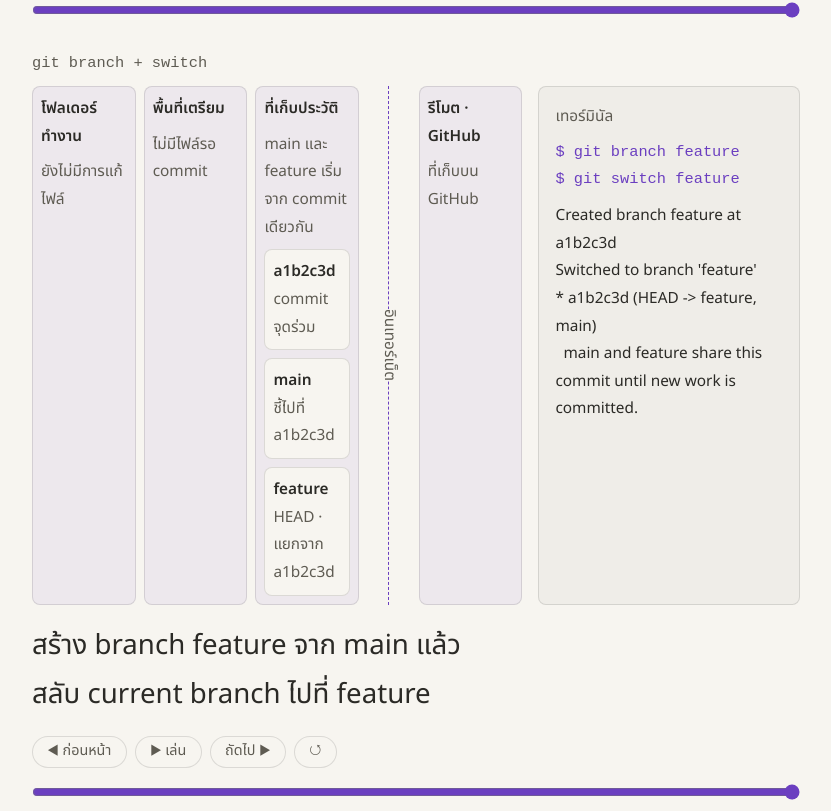
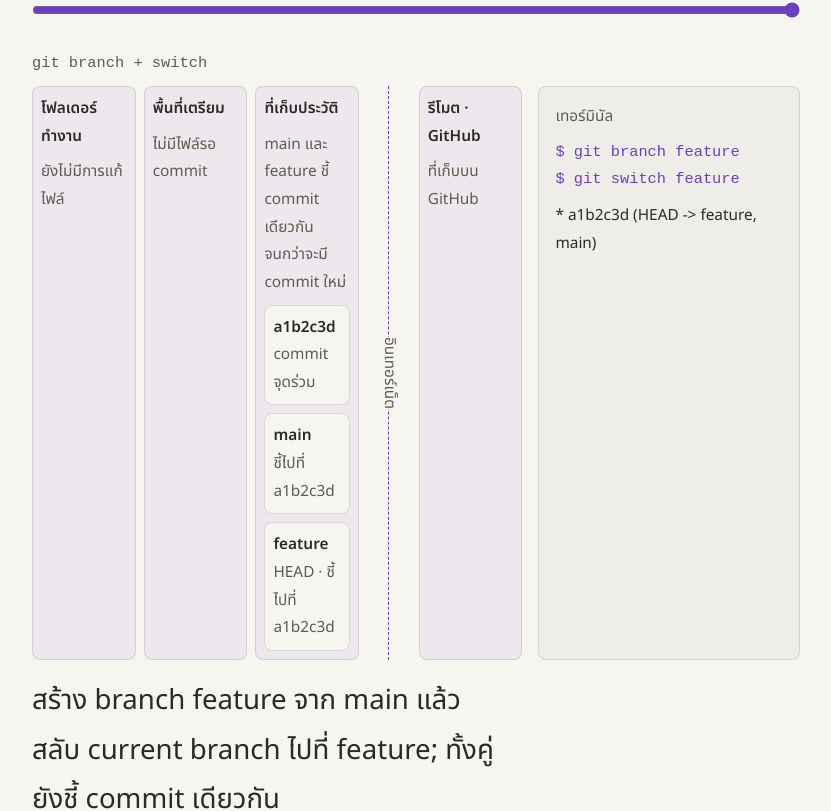
Before and after one commit to ArrayaWongsaita/dn_ai_in, a React (Vite) app: page /dev/animations in a window 1280 px wide. Shown: the part 7378-8189 px from the top of the page, without its empty margins (224-1055 px from the left). Built offline with nearby package versions, Linux system fonts and the light colour scheme.

Commit message:
fix(git): address Git basics review findings

```diff
--- a/src/content/chapters/git/slides.ts
+++ b/src/content/chapters/git/slides.ts
@@ -67,8 +67,8 @@ const slides: SlideData[] = [
     type: 'gitflow',
     scene: 'branch',
     command: 'git branch feature\n$ git switch feature',
-    title: 'แยกสายงานแล้วสลับไปทำต่อ',
-    sub: 'สร้าง branch feature จาก main แล้วเปลี่ยนสายงานปัจจุบัน',
+    title: 'สร้าง branch แล้วสลับไปทำงาน',
+    sub: 'feature เริ่มจาก commit เดียวกับ main; ประวัติจะแยกเมื่อมี commit ใหม่',
   },
   {
     type: 'gitflow',
@@ -84,8 +84,9 @@ const slides: SlideData[] = [
   },
   {
     type: 'statement',
-    title: 'ก่อนใช้ GitHub ต้องมีบัญชีและล็อกอิน',
-    sub: 'Lab จะพาสมัครและเข้าสู่ระบบก่อนลองเชื่อม repository',
+    title: 'ก่อน push ขึ้น GitHub ต้องมีบัญชีและล็อกอิน',
+    sub: 'Lab จะพาสมัครและเข้าสู่ระบบก่อนลองส่งงานขึ้น remote',
+    src: 'GitHub Docs · Getting started with your GitHub account (docs.github.com)',
   },
   {
     type: 'gitflow',
@@ -121,7 +122,7 @@ const slides: SlideData[] = [
     sub: [
       'git init — ให้ Git เริ่มติดตามโฟลเดอร์ · git status — ดูสถานะไฟล์',
       'git add style.css — เตรียมไฟล์เข้า commit · git commit -m "Add project files" — บันทึก snapshot',
-      'git commit -m "Add stylesheet" — บันทึก snapshot · git log --oneline — ดูประวัติ commit แบบย่อ',
+      'git commit -m "Add stylesheet" — บันทึก snapshot · git log --oneline — ดูประวัติแบบย่อ',
       'git restore app.js — คืนไฟล์จาก commit ล่าสุด · git branch feature — สร้างสายงาน feature',
       'git switch feature — สลับไปสายงาน feature · git merge feature — รวม feature เข้าสายงานปัจจุบัน',
       'git remote add origin https://github.com/example/site.git — ตั้งชื่อ URL ปลายทาง',
--- a/src/shared/animation/gitflow/remote.ts
+++ b/src/shared/animation/gitflow/remote.ts
@@ -173,32 +173,36 @@ export function buildPushTimeline(tl: gsap.core.Timeline) {
 }
 
 const cloneOrigin: GitFlowCard[] = [
-  { id: 'clone-origin-commit', name: 'b7c2e91', zone: 'remote', state: 'snapshot', label: 'Add project files' },
+  { id: 'clone-origin-files', name: 'b7c2e91', zone: 'remote', state: 'snapshot', label: 'Add project files' },
+  { id: 'clone-origin-update', name: 'e5f8a12', zone: 'remote', state: 'snapshot', label: 'Update header' },
   { id: 'clone-origin-index', name: 'index.html', zone: 'remote', state: 'file', label: 'ไฟล์ใน origin' },
   { id: 'clone-origin-style', name: 'style.css', zone: 'remote', state: 'file', label: 'ไฟล์ใน origin' },
   { id: 'clone-origin-app', name: 'app.js', zone: 'remote', state: 'file', label: 'ไฟล์ใน origin' },
 ]
 const cloneCopies: GitFlowCard[] = [
-  { id: 'clone-local-commit', name: 'b7c2e91', zone: 'repository', state: 'snapshot', label: 'Add project files' },
+  { id: 'clone-local-files', name: 'b7c2e91', zone: 'repository', state: 'snapshot', label: 'Add project files' },
+  { id: 'clone-local-update', name: 'e5f8a12', zone: 'repository', state: 'snapshot', label: 'Update header' },
   { id: 'clone-work-index', name: 'index.html', zone: 'working', state: 'clean', label: 'copied from origin' },
   { id: 'clone-work-style', name: 'style.css', zone: 'working', state: 'clean', label: 'copied from origin' },
   { id: 'clone-work-app', name: 'app.js', zone: 'working', state: 'clean', label: 'copied from origin' },
 ]
+const clonedCommits = cloneCopies.filter((card) => card.state === 'snapshot')
+const clonedFiles = cloneCopies.filter((card) => card.zone === 'working')
 const cloneState: RemoteState = {
   connectionName: origin,
   cards: [...cloneOrigin, ...cloneCopies],
   zones: {
-    working: { state: 'files', note: `${cloneCopies.filter((card) => card.zone === 'working').length} ไฟล์ที่ clone มา` },
+    working: { state: 'files', note: `${clonedFiles.length} ไฟล์ที่ clone มา` },
     staging: { state: 'empty', note: 'ไม่มีไฟล์รอ commit' },
-    repository: { state: 'history', note: `ได้ commit ${cloneCopies[0].name}` },
+    repository: { state: 'history', note: `ได้ ${clonedCommits.length} commits` },
     remote: { state: 'history', note: `${origin} · repository ต้นทาง` },
   },
   output: [
     `Cloning ${remoteUrl}`,
-    `${cloneCopies[0].name} ${cloneCopies[0].label}`,
-    `${cloneCopies.filter((card) => card.zone === 'working').length} files checked out`,
+    ...clonedCommits.map((card) => `${card.name} ${card.label}`),
+    `${clonedFiles.length} files checked out`,
   ].join('\n'),
-  caption: `git clone คัดลอก commit จาก ${origin} ลง repository และนำไฟล์ทั้งสามมาไว้ในโฟลเดอร์ทำงาน`,
+  caption: `git clone คัดลอก ${clonedCommits.length} commits จาก ${origin} ลง repository และนำไฟล์ทั้งสามมาไว้ในโฟลเดอร์ทำงาน`,
   initial: {
     cards: Object.fromEntries(cloneCopies.map((card) => [card.id, { zone: 'none', state: 'hidden' }])),
     zones: { working: 'empty', repository: 'empty' }, connectionName: origin,
--- a/src/shared/animation/gitflow/undoBranch.ts
+++ b/src/shared/animation/gitflow/undoBranch.ts
@@ -94,23 +94,18 @@ const mainRef: GitFlowCard = {
   id: 'branch-main-ref', name: 'main', zone: 'repository', state: 'branch', label: `ชี้ไปที่ ${branchBase.name}`,
 }
 const featureRef: GitFlowCard = {
-  id: 'branch-feature-ref', name: 'feature', zone: 'repository', state: 'branch', label: `HEAD · แยกจาก ${branchBase.name}`,
+  id: 'branch-feature-ref', name: 'feature', zone: 'repository', state: 'current-branch', label: `HEAD · ชี้ไปที่ ${branchBase.name}`,
 }
 const branchState: SceneState = {
   cards: [branchBase, mainRef, featureRef],
   zones: {
     working: { state: 'clean', note: 'ยังไม่มีการแก้ไฟล์' },
     staging: { state: 'empty', note: 'ไม่มีไฟล์รอ commit' },
-    repository: { state: 'branches', note: 'main และ feature เริ่มจาก commit เดียวกัน' },
+    repository: { state: 'branches', note: 'main และ feature ชี้ commit เดียวกันจนกว่าจะมี commit ใหม่' },
     remote: { state: 'disconnected', note: 'ที่เก็บบน GitHub' },
   },
-  output: [
-    `Created branch ${featureRef.name} at ${branchBase.name}`,
-    `Switched to branch '${featureRef.name}'`,
-    `* ${branchBase.name} (HEAD -> ${featureRef.name}, ${mainRef.name})`,
-    `  ${mainRef.name} and ${featureRef.name} share this commit until new work is committed.`,
-  ].join('\n'),
-  caption: `สร้าง branch ${featureRef.name} จาก ${mainRef.name} แล้วสลับ current branch ไปที่ ${featureRef.name}`,
+  output: `* ${branchBase.name} (HEAD -> ${featureRef.name}, ${mainRef.name})`,
+  caption: `สร้าง branch ${featureRef.name} จาก ${mainRef.name} แล้วสลับ current branch ไปที่ ${featureRef.name}; ทั้งคู่ยังชี้ commit เดียวกัน`,
   currentBranch: featureRef.name,
   initial: {
     cards: {
```
Also changed, not shown: scripts/content-index.mjs (+4 -3 lines), 2 other files (tests, documents, lock files or other folders).
